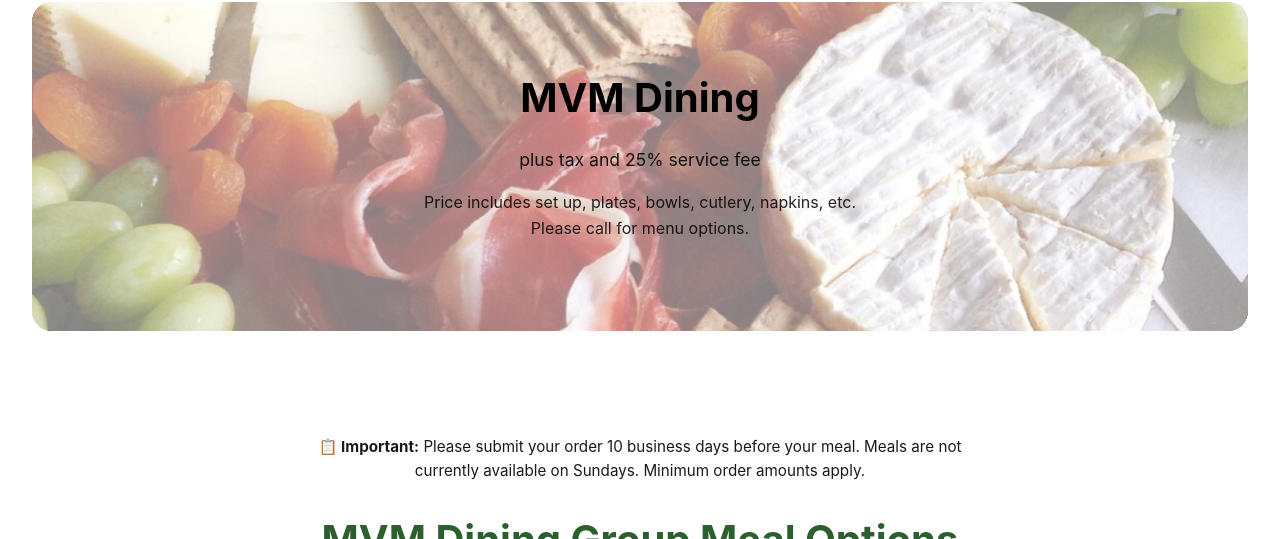
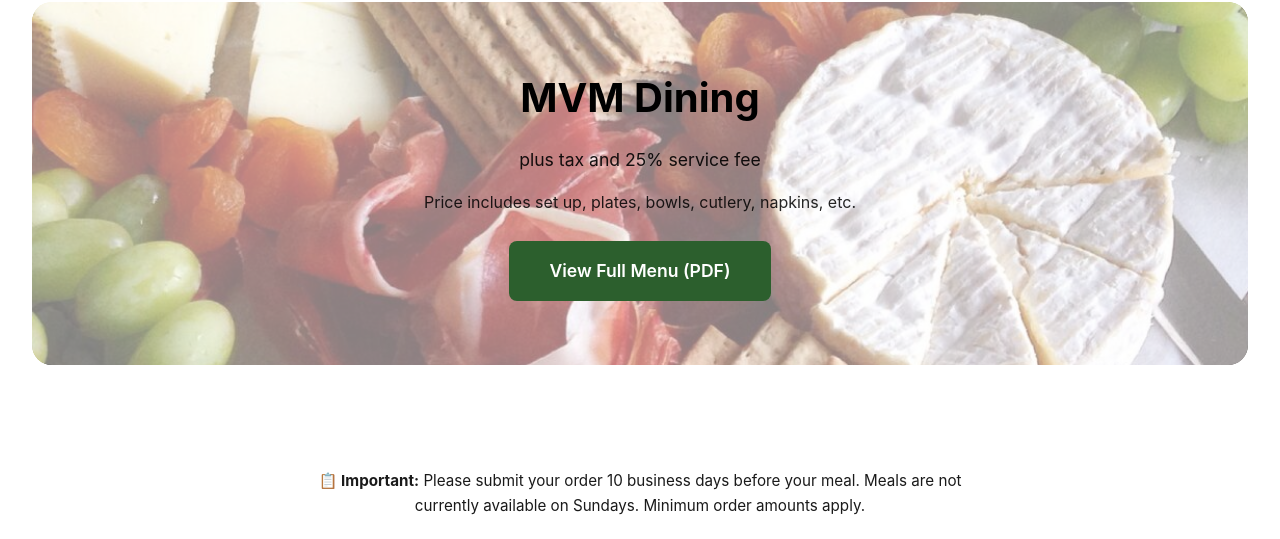
Before and after one commit to MVMansion/MVM-Web2, a plain HTML site: page concierge.html in a window 1280 px wide. Shown: the part 907-1446 px from the top of the page. Drawn offline with Linux system fonts and the light colour scheme.

Commit message:
update menu to UVU menu

```diff
--- a/concierge.html
+++ b/concierge.html
@@ -398,12 +398,11 @@
             <h2>MVM Dining</h2>
             <p class="dining-tax">plus tax and 25% service fee</p>
             <p class="dining-note">Price includes set up, plates, bowls, cutlery, napkins, etc.</p>
-            <p class="dining-note">Please call for menu options.</p>
             <br>
 
-            <!-- <a href="https://1drv.ms/b/c/beac7ecc2b111a54/ESGkTVbSgGBFvfQsoGQyBw8B2Q36hm2IYthMfHV77JMBdw?e=3pcjPd" target="_blank" class="cta-button">
+            <a href="https://1drv.ms/b/c/beac7ecc2b111a54/IQCjsHw3j4T1SJgQ5HmWgYmJAZ1gCR2eThAVcUtCWBWJdlU?e=maKbHi" target="_blank" class="cta-button">
                 View Full Menu (PDF)
-            </a> -->
+            </a>
         </div>
 
         <div class="dining-details">
```
